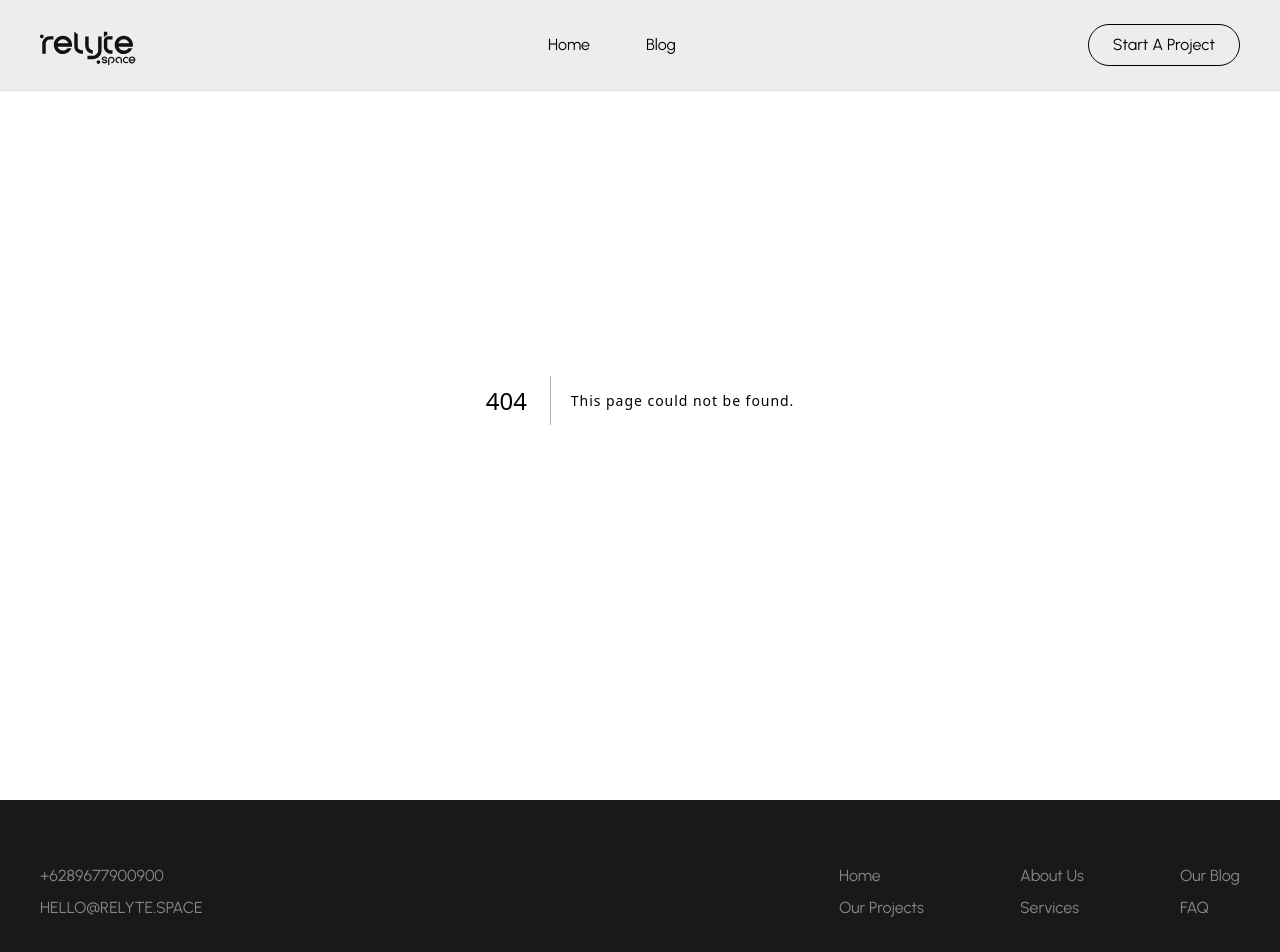
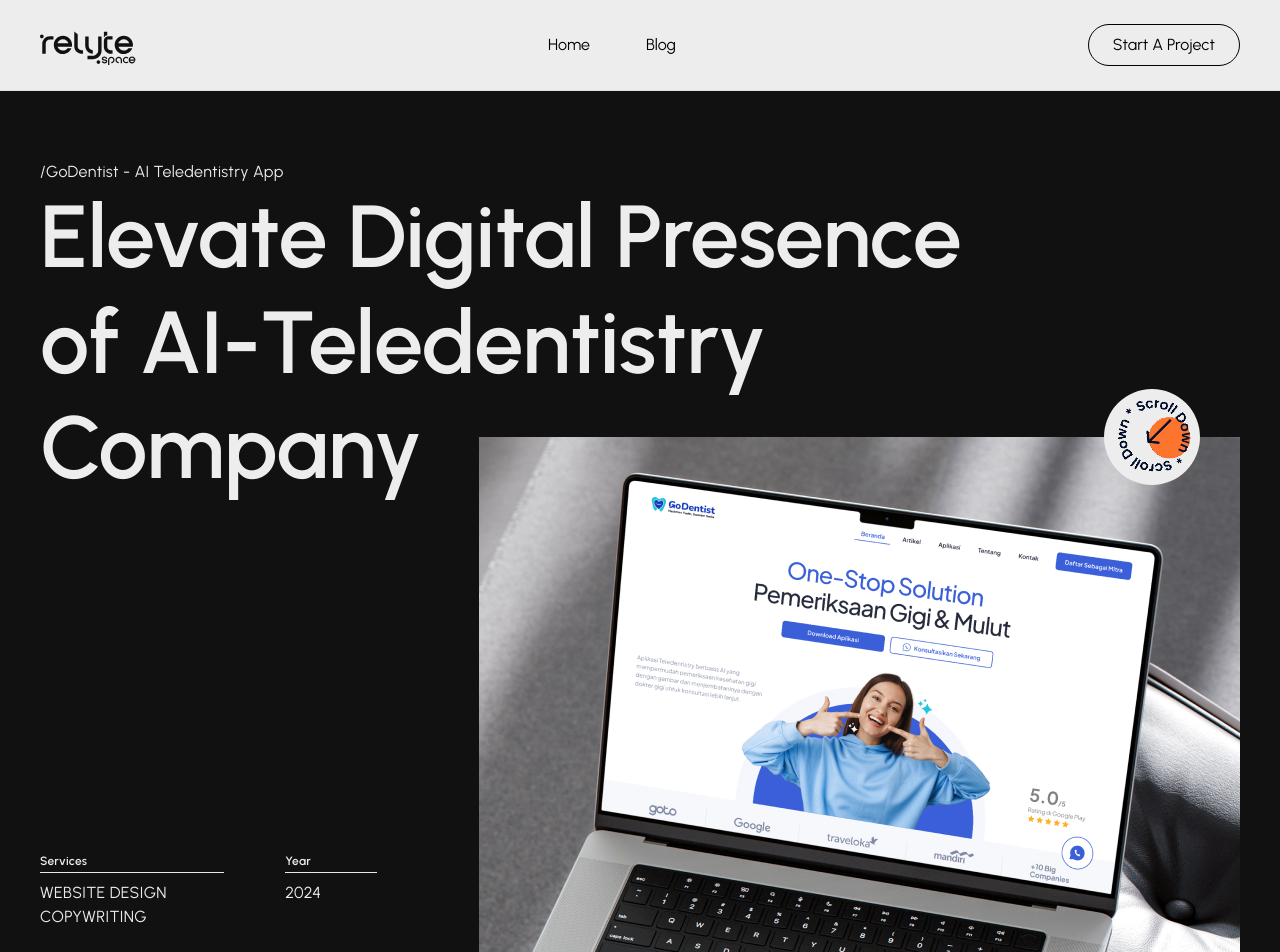
Before and after one commit to away1205/relyte-web, a Next.js app: page /projects/go-dentist in a window 1280 px wide. Before the commit this address had no page. Shown: the top 952 px of the page. Built offline with nearby package versions, Linux system fonts and the light colour scheme.

Commit message:
create hero section of go-dentist project

```diff
--- a/app/_components/HeroSection.jsx
+++ b/app/_components/HeroSection.jsx
@@ -6,7 +6,7 @@
 import ScrollToPlugin from "gsap/ScrollToPlugin";
 
 import CarePin from "./CarePin";
-import MagneticAnim from "../_ui/MagneticAnim";
+import ScrollDown from "../_ui/ScrollDown";
 import { FlipWords } from "../_ui/FlipWords";
 import TextTicker from "../_ui/TextTicker";
 import layersGif from "../../public/wired-outline-12-layers.gif";
@@ -94,31 +94,21 @@
           Digital Presence For Architectural Company
         </h1> */}
 
-        <MagneticAnim>
-          <div
-            className="relative mt-20 h-[50px] w-[50px] rounded-3xl font-semibold uppercase text-white md:h-[60px] md:w-[60px]"
-            onClick={() => {
-              gsap.to(window, {
-                duration: 1,
-                scrollTo: { y: "#care-section" },
-                ease: "power2",
-              });
-            }}
-          >
-            <img
-              src="./scroll-anim.gif"
-              alt="scroll down"
-              className="absolute left-[50%] top-0 h-fit w-fit -translate-x-1/2 cursor-pointer"
-            />
-          </div>
-        </MagneticAnim>
+        <div
+          className="relative mt-20"
+          onClick={() =>
+            gsap.to(window, { scrollTo: ".care-card1", duration: 1 })
+          }
+        >
+          <ScrollDown />
+        </div>
 
         <div className="relative -bottom-8">
           <TextTicker>
             {Array(7)
               .fill()
               .map((_, index) => (
-                <div className="ml-2 flex gap-2 sm:ml-4 sm:gap-8" key={index}>
+                <div className="ml-2 flex gap-2 lg:ml-6 lg:gap-6" key={index}>
                   <img
                     src="trending-up.svg"
                     alt="Trending icon"
--- /dev/null
+++ b/app/_ui/ScrollDown.jsx
@@ -0,0 +1,18 @@
+"use client";
+import MagneticAnim from "../_ui/MagneticAnim";
+
+function ScrollDown() {
+  return (
+    <MagneticAnim>
+      <div className="h-full w-full rounded-full bg-white">
+        <img
+          src="/scroll-anim.gif"
+          alt="scroll down"
+          className="absolute left-[50%] top-0 h-fit w-fit -translate-x-1/2 cursor-pointer px-1 py-1"
+        />
+      </div>
+    </MagneticAnim>
+  );
+}
+
+export default ScrollDown;
--- a/app/globals.css
+++ b/app/globals.css
@@ -108,6 +108,16 @@
       letter-spacing: -1.08px;
     }
 
+    .font-d2 {
+      /* Display/D2 */
+      font-family: var(--font-jakarta);
+      font-size: 6rem;
+      font-style: normal;
+      font-weight: 600;
+      line-height: 120%; /* 7.2rem */
+      letter-spacing: -0.06rem;
+    }
+
     .font-d3 {
       /* Display/D3 */
       font-family: var(--font-jakarta);
@@ -126,6 +136,26 @@
       font-weight: 600;
       line-height: 120%;
       letter-spacing: -0.05rem;
+    }
+
+    .font-d4 {
+      /* Display/D4 | BOLD */
+      font-family: var(--font-jakarta);
+      font-size: 4rem;
+      font-style: normal;
+      font-weight: 600;
+      line-height: 120%; /* 4.8rem */
+      letter-spacing: -0.04rem;
+    }
+
+    .font-d5 {
+      /* Display/D5 */
+      font-family: var(--font-jakarta);
+      font-size: 2.5rem;
+      font-style: normal;
+      font-weight: 600;
+      line-height: 120%; /* 3rem */
+      letter-spacing: -0.025rem;
     }
 
     .px-glob-25 {
--- /dev/null
+++ b/app/projects/go-dentist/HeroSection.jsx
@@ -0,0 +1,48 @@
+import ScrollDown from "../../_ui/ScrollDown";
+function HeroProject() {
+  return (
+    <section className="flex min-h-screen w-full justify-center bg-[#111]">
+      <div className="max-screen flex flex-col items-center justify-center gap-[4rem] pl-4 sm:pl-10 xl:pl-0">
+        <div className="pt-[3rem] text-white sm:pt-[5rem]">
+          <span className="font-b3 sm:font-b2">
+            /GoDentist - AI Teledentistry App
+          </span>
+          <h1 className="font-d5 sm:font-d4 sm:w-2/3 xl:w-[80%] xl:text-[5.5rem] xl:font-semibold">
+            Elevate Digital Presence of AI-Teledentistry Company
+          </h1>
+        </div>
+
+        <div className="relative flex w-full flex-col pl-10 sm:pl-[8rem] lg:flex-row-reverse lg:items-end lg:justify-between lg:pl-0 xl:-top-[8rem]">
+          <div className="absolute right-4 top-0 h-[3rem] w-[3rem] -translate-y-1/2 rotate-45 sm:right-10 sm:h-[6rem] sm:w-[6rem]">
+            <ScrollDown />
+          </div>
+
+          <img
+            src="/project-featured-1.png"
+            alt="Go dentist in desktop version"
+            className="aspect-[4/3] xl:aspect-auto"
+          />
+
+          <div className="mb-[7.3rem] mt-8 grid grid-cols-3 text-white lg:max-xl:mb-0 lg:max-xl:flex lg:max-xl:flex-col lg:max-xl:gap-8 xl:mb-8 xl:w-[23rem]">
+            <div className="col-span-2">
+              <h2 className="font-h9 mb-2 w-9/12 border-b pb-1">Services</h2>
+              <p className="font-b3 sm:font-b2 xl:font-b1 uppercase">
+                website design
+              </p>
+              <p className="font-b3 sm:font-b2 xl:font-b1 uppercase">
+                copywriting
+              </p>
+            </div>
+
+            <div>
+              <h2 className="font-h9 mb-2 w-9/12 border-b pb-1">Year</h2>
+              <p className="font-b3 sm:font-b2 xl:font-b1 uppercase">2024</p>
+            </div>
+          </div>
+        </div>
+      </div>
+    </section>
+  );
+}
+
+export default HeroProject;
--- /dev/null
+++ b/app/projects/go-dentist/page.js
@@ -0,0 +1,10 @@
+import HeroSection from "./HeroSection";
+function Page() {
+  return (
+    <main className="pt-[5rem]">
+      <HeroSection />
+    </main>
+  );
+}
+
+export default Page;
```
Also changed, not shown: app/_ui/MagneticAnim.jsx (+11 -10 lines), public/project-featured-1.png (added).
